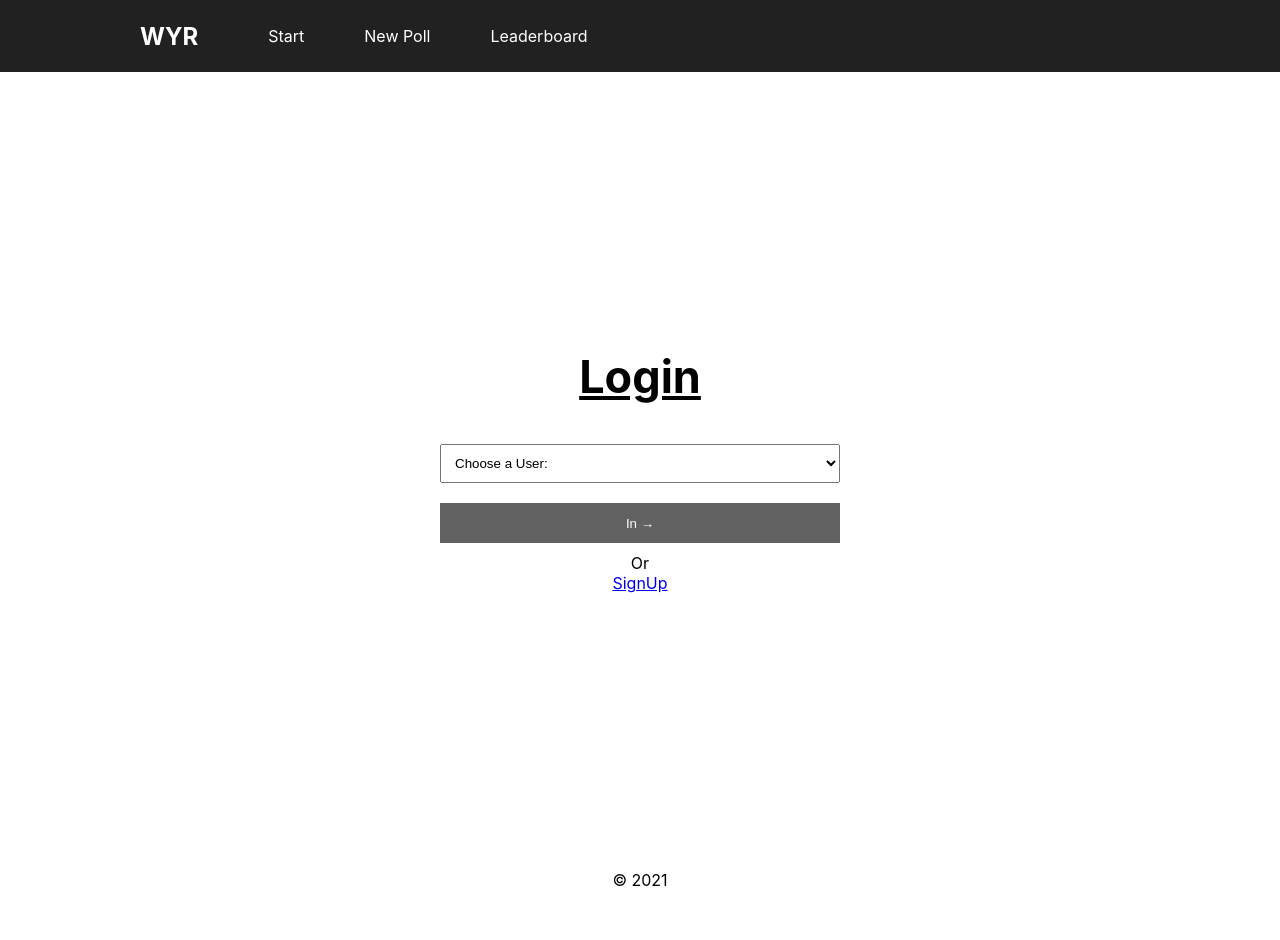
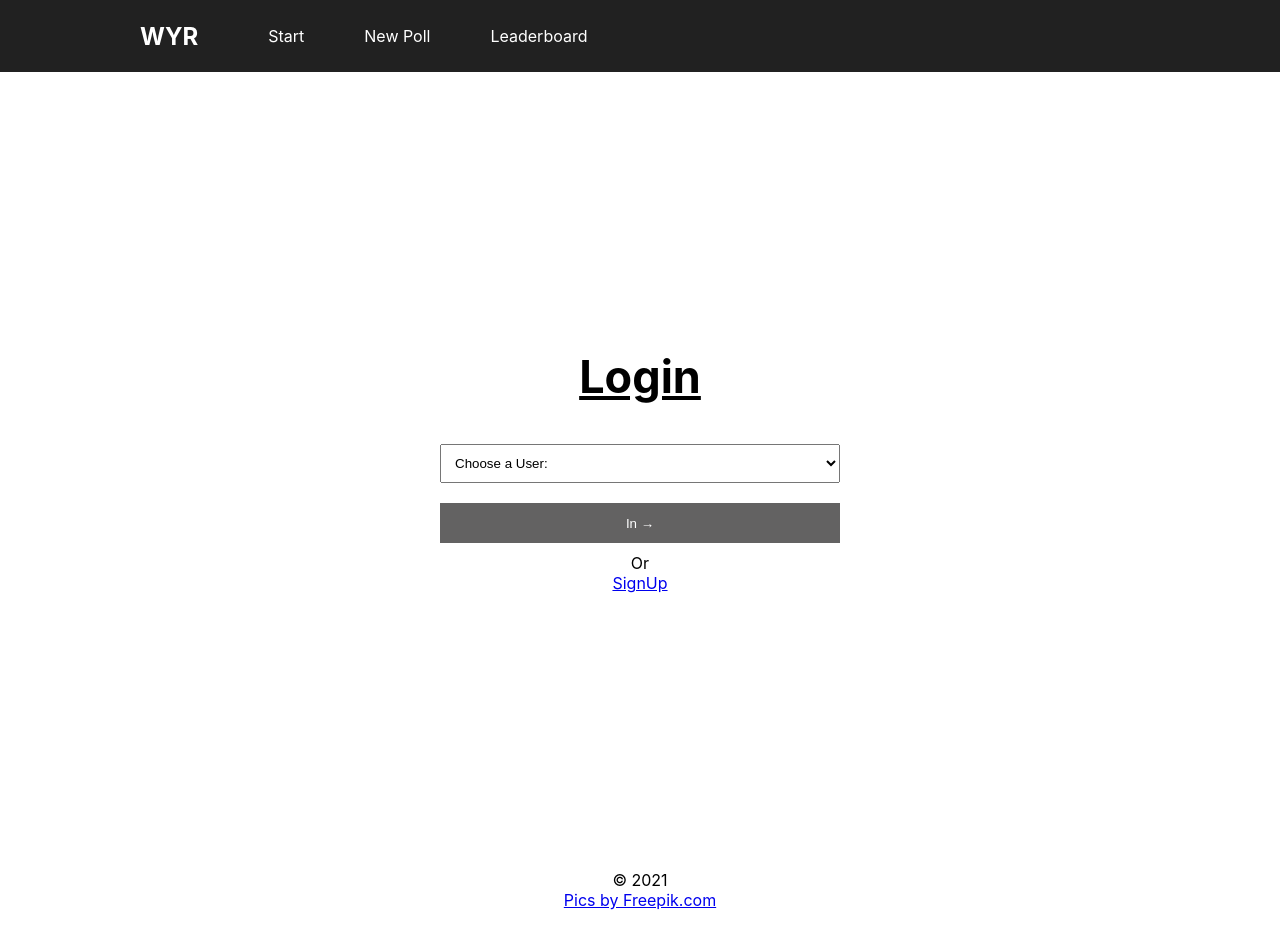
Before and after one commit to T1263/wyr, a React (Create React App) app: page /login in a window 1280 px wide. Built offline with nearby package versions, Linux system fonts and the light colour scheme.

Commit message:
docs: Pics provided by freepik.com

```diff
--- a/src/features/footer/Footer.js
+++ b/src/features/footer/Footer.js
@@ -2,5 +2,11 @@ import React from 'react';
 import css from './Footer.module.css';
 export default function Footer() {
   const year = new Date().getFullYear();
-  return <div className={css.footer}>© {year}</div>;
+  return (
+    <div className={css.footer}>
+      © {year}
+      <br />
+      <a href="https://www.freepik.com/">Pics by Freepik.com</a>
+    </div>
+  );
 }
```
